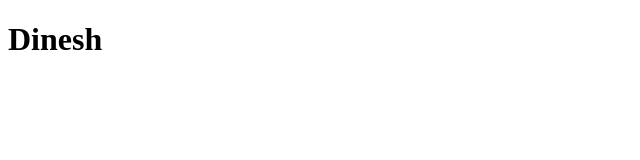
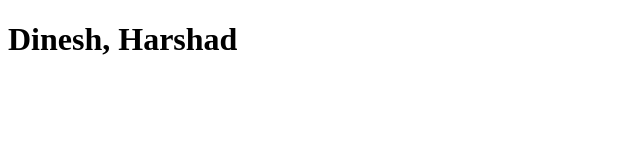
Before and after one commit to Dharaneesh0745/testcss, a plain HTML site: page index.html in a window 1280 px wide. Shown: the whole page, without its empty margins (0-640 px from the left). Drawn offline with Linux system fonts and the light colour scheme.

Commit message:
Added harshad name on index.html file.

```diff
--- a/index.html
+++ b/index.html
@@ -6,6 +6,6 @@
     <title>Document</title>
   </head>
   <body>
-    <h1>Dinesh</h1>
+    <h1>Dinesh, Harshad</h1>
   </body>
 </html>
```
